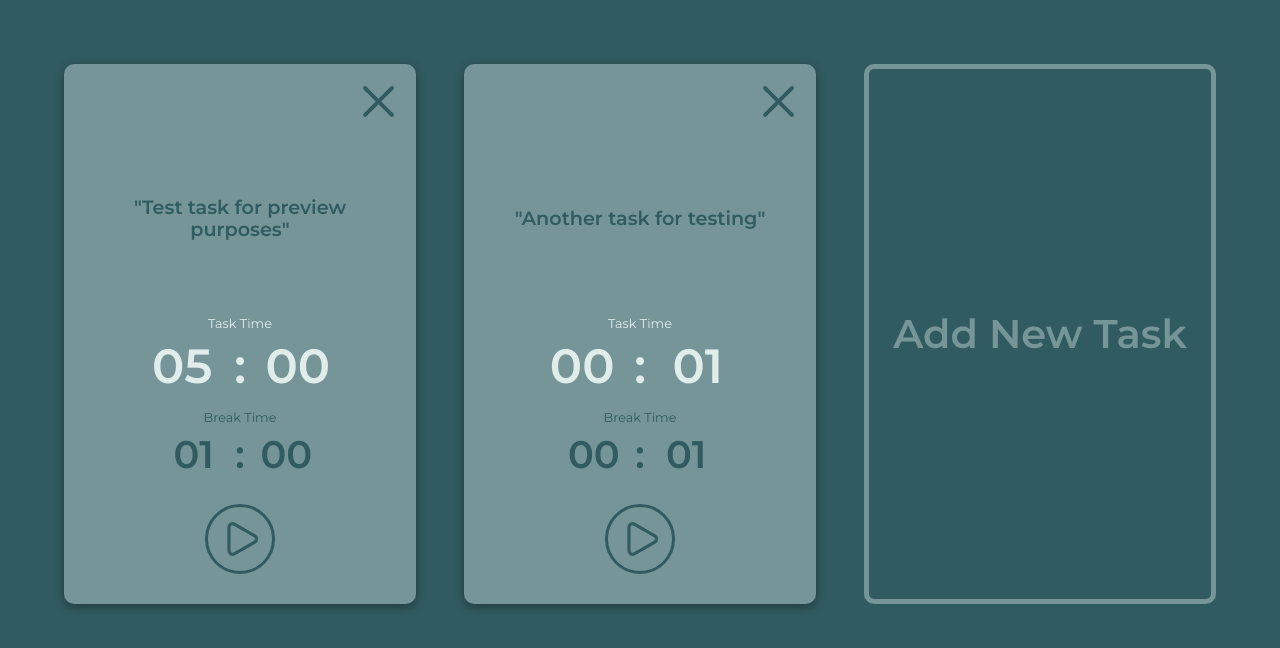
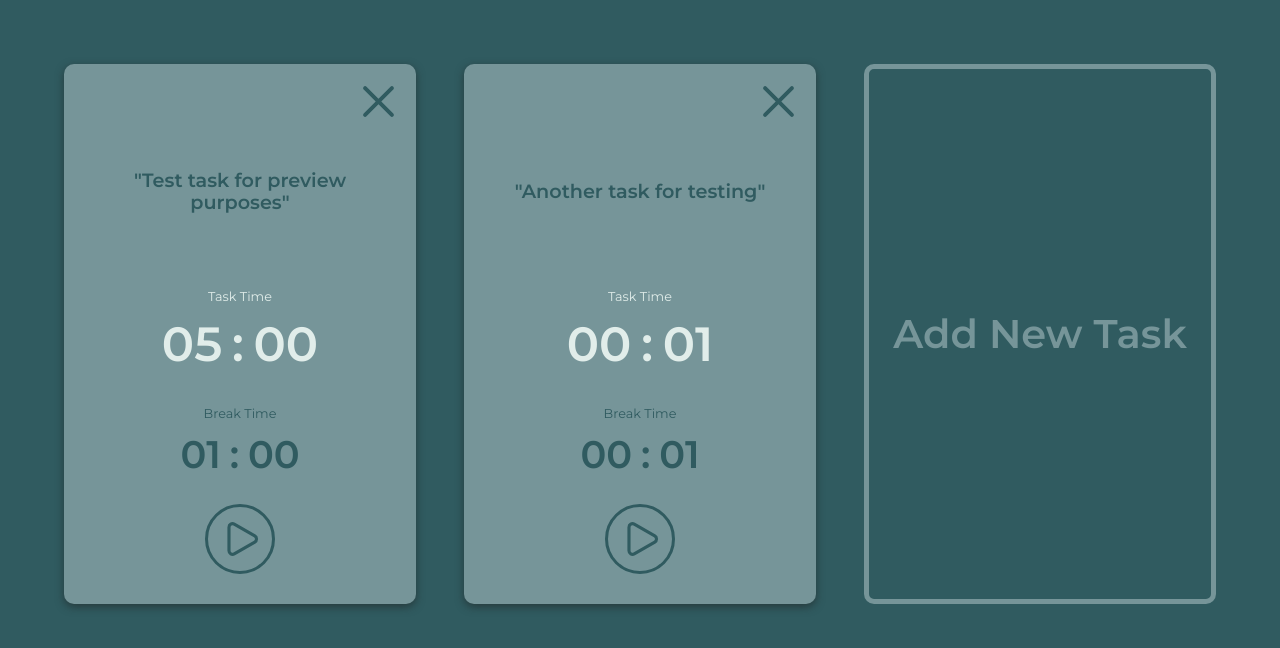
Before and after one commit to jchojna/task-timer, a React (Create React App) app: page / in a window 1280 px wide. Shown: the top 648 px of the page. Built offline with nearby package versions, Linux system fonts and the light colour scheme.

Commit message:
feat(EditableTime): wrap minutes and seconds into one container

```diff
--- a/src/components/EditableTime.js
+++ b/src/components/EditableTime.js
@@ -7,7 +7,6 @@ const EditableTime = (props) => {
     name,
     unit,
     time,
-    isValid,
     isEditMode,
     onTimeChange,
     onEditModeChange
@@ -19,8 +18,7 @@ const EditableTime = (props) => {
 
   const timeClass = classNames("TotalTime__input",
     `TotalTime__input--${unit}`, {
-    "TotalTime__input--visible": isEditMode,
-    "TotalTime__input--incorrect": !isValid
+    "TotalTime__input--visible": isEditMode
   });
 
   const placeholder = unit.slice(0,3);
--- a/src/components/TotalTime.js
+++ b/src/components/TotalTime.js
@@ -21,7 +21,12 @@ const TotalTime = (props) => {
 
   const totalTimeClass = classNames(`TotalTime TotalTime--${modifier}`, {
     "TotalTime--disabled": isDisabled
-  })
+  });
+
+  const displayClass = classNames("TotalTime__display", {
+    "TotalTime__display--editMode": isEditMode,
+    "TotalTime__display--incorrect": !isValid
+  });
 
   return (
     <div
@@ -35,13 +40,13 @@ const TotalTime = (props) => {
       >
         {labelName}
       </label>
+      <div className={displayClass}>
         {/* MINUTES */}
         <EditableTime
           id={`${modifier}-${id}`}
           name={`${modifier}Minutes`}
           unit="minutes"
           time={minutes}
-        isValid={isValid}
           isEditMode={isEditMode}
           onTimeChange={(value) => onMinutesChange(value)}
           onEditModeChange={onEditModeChange}
@@ -53,12 +58,12 @@ const TotalTime = (props) => {
           name={`${modifier}Seconds`}
           unit="seconds"
           time={seconds}
-        isValid={isValid}
           isEditMode={isEditMode}
           onTimeChange={(value) => onSecondsChange(value)}
           onEditModeChange={onEditModeChange}
         />
       </div>
+    </div>
   );
 }
 export default TotalTime;
--- a/src/scss/TotalTime.scss
+++ b/src/scss/TotalTime.scss
@@ -3,13 +3,6 @@
 @import "_animations.scss";
 
 .TotalTime {
-  align-items: center;
-  display: grid;
-  grid-template-areas:
-    "label   label label  "
-    "minutes colon seconds";
-  grid-template-columns: 2.6em auto 2.6em;
-  justify-content: center;
   text-align: center;
   transition: opacity $card-edit;
   width: 100%;
@@ -17,12 +10,10 @@
   &--taskTime {
     color: $color-white;
     font-size: 2.5em;
-    grid-area: taskTime;
   }
 
   &--breakTime {
     font-size: 2em;
-    grid-area: breakTime;
   }
 
   &--disabled {
@@ -36,62 +27,21 @@
 
   &__label {
     font-size: 0.8rem;
-    grid-area: label;
   }
 
-  &__unit {
-    position: relative;
-    font-weight: 600;
-    font-size: 1.2em;
+  &__display {
+    @include flex-center;
+    border: 2px solid transparent;
+    transition:
+      background-color $card-edit,
+      border-color $card-edit,
+      color $card-edit;
+    width: 100%;
 
-    &--minutes {
-      grid-area: minutes;
-    }
-
-    &--seconds {
-      grid-area: seconds;
-    }
-  }
-
-  &__text {
-    border: 2px solid transparent;
-    grid-area: text;
-    margin: 0;
-    opacity: 0;
-    padding: 5px;
-    width: 100%;
-    word-break: break-word;
-    text-align: center;
-    transition: opacity $card-edit, visibility 0s $card-edit;
-    visibility: hidden;
-
-    &--visible {
-      opacity: 1;
-      transition: opacity $card-edit, visibility 0s;
-      visibility: visible;
-    }
-  }
-
-  &__input {
-    background-color: $color-background;
-    border: 2px solid $color-white;
-    color: $color-white;
-    font-weight: inherit;
-    height: 100%;
-    left: 0;
-    outline: none;
-    opacity: 0;
-    position: absolute;
-    text-align: center;
-    top: 0;
-    transition: opacity $card-edit, visibility 0s $card-edit;
-    width: 100%;
-    visibility: hidden;
-
-    &--visible {
-      opacity: 1;
-      transition: opacity $card-edit, visibility 0s;
-      visibility: visible;
+    &--editMode {
+      background-color: $color-background;
+      border-color: $color-white;
+      color: $color-white;
     }
 
     &--incorrect {
@@ -99,10 +49,49 @@
     }
   }
 
+  &__unit {
+    font-weight: 600;
+    font-size: 1.2em;
+    position: relative;
+  }
+
+  &__text {
+    margin: 0;
+    opacity: 0;
+    padding: 5px;
+    text-align: center;
+    visibility: hidden;
+    width: 100%;
+    word-break: break-word;
+
+    &--visible {
+      opacity: 1;
+      visibility: visible;
+    }
+  }
+
+  &__input {
+    background: none;
+    border: none;
+    color: inherit;
+    font-weight: inherit;
+    height: 100%;
+    left: 0;
+    outline: none;
+    position: absolute;
+    text-align: center;
+    top: 0;
+    visibility: hidden;
+    width: 100%;
+
+    &--visible {
+      visibility: visible;
+    }
+  }
+
   &__colon {
     font-size: 1.2em;
     font-weight: 600;
-    grid-area: colon;
-    user-select: none;
+    margin: 0 0.1em;
   }
 }
```
Lines whose indentation alone changed are shown as unchanged.
